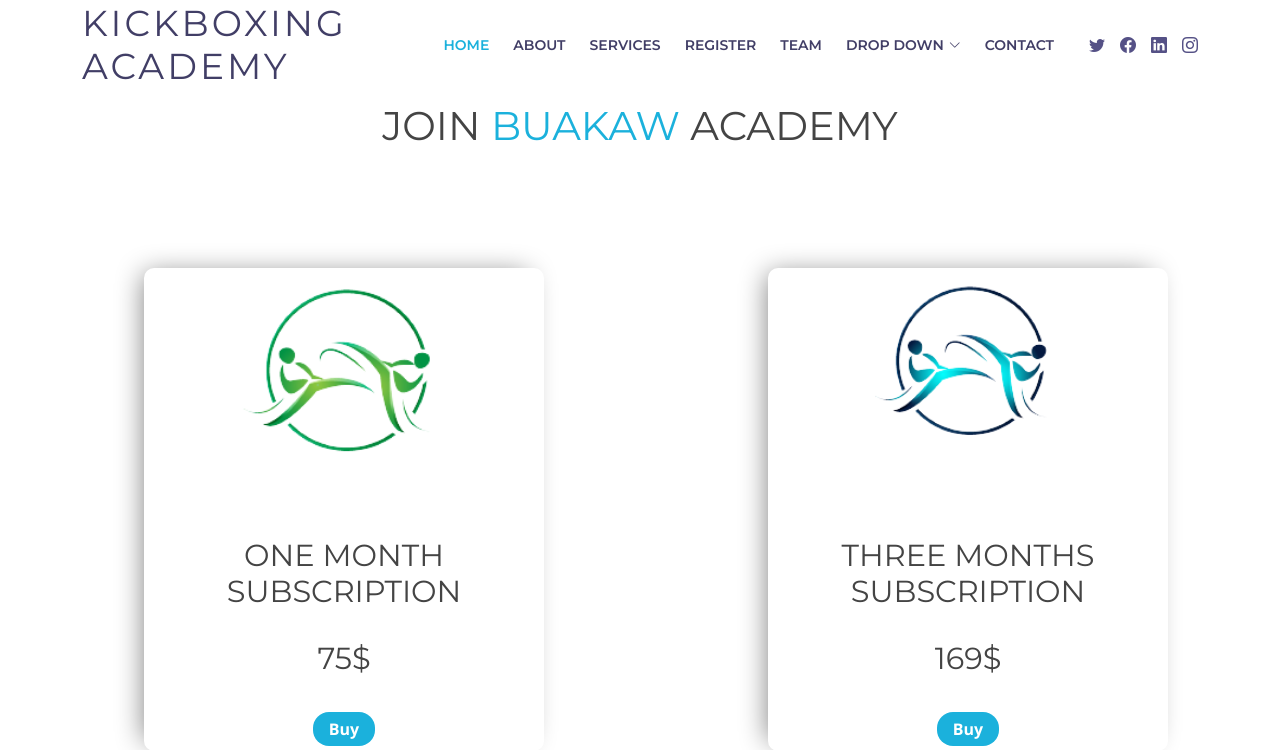
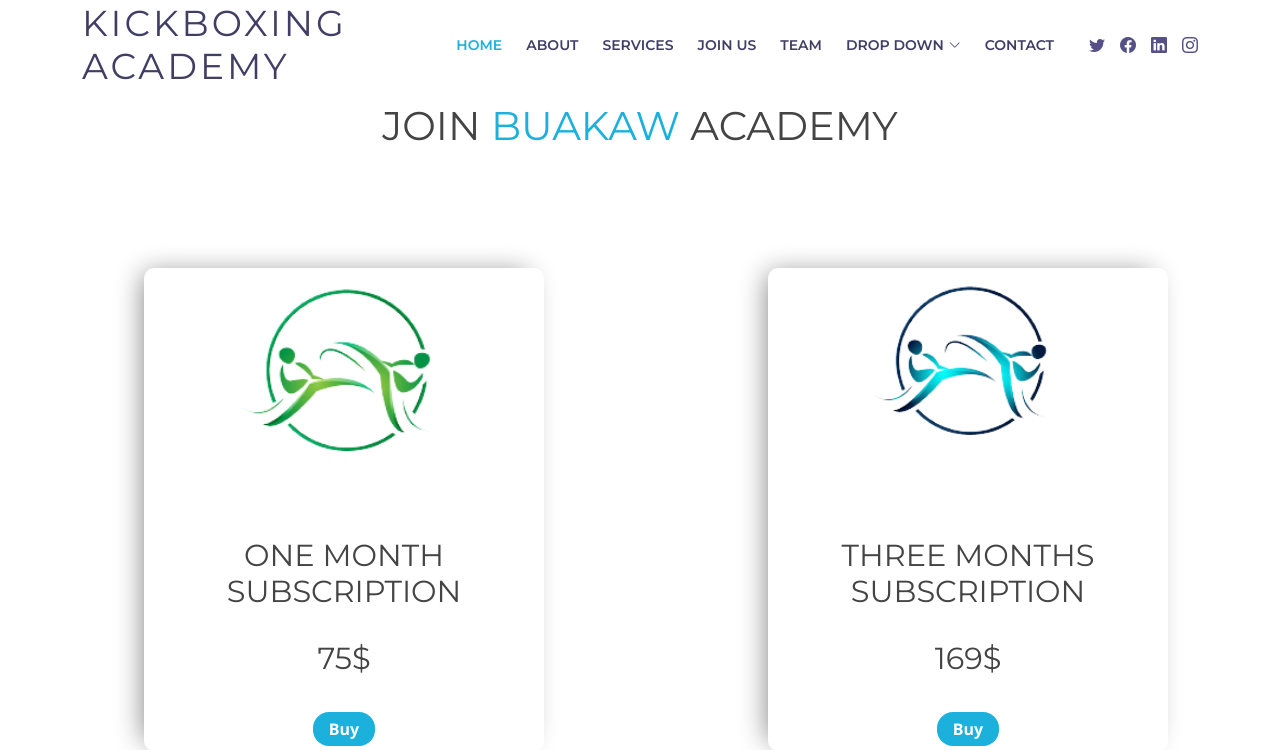
Before and after one commit to nenovKrasimir/kickbox_academy, a Django app: page /register/ in a window 1280 px wide. Shown: the top 750 px of the page. Run offline with Django 4.2, Linux system fonts and the light colour scheme; some libraries are stand-ins or nearby versions.

Commit message:
edited join us file

```diff
--- a/kickbox_academy/core/templates/join_us.html
+++ b/kickbox_academy/core/templates/join_us.html
@@ -13,7 +13,7 @@
                     <li><a class="nav-link scrollto active" href="#hero">Home</a></li>
                     <li><a href="{% url 'home_page' %}#about">About</a></li>
                     <li><a class="nav-link scrollto" href="#services">Services</a></li>
-                    <li><a href="{% url 'register' %}">Register</a></li>
+                    <li><a href="{% url 'register' %}">Join Us</a></li>
                     <li><a class="nav-link scrollto" href="#team">Team</a></li>
                     <li class="dropdown"><a href="#"><span>Drop Down</span> <i class="bi bi-chevron-down"></i></a>
                         <ul>
```
